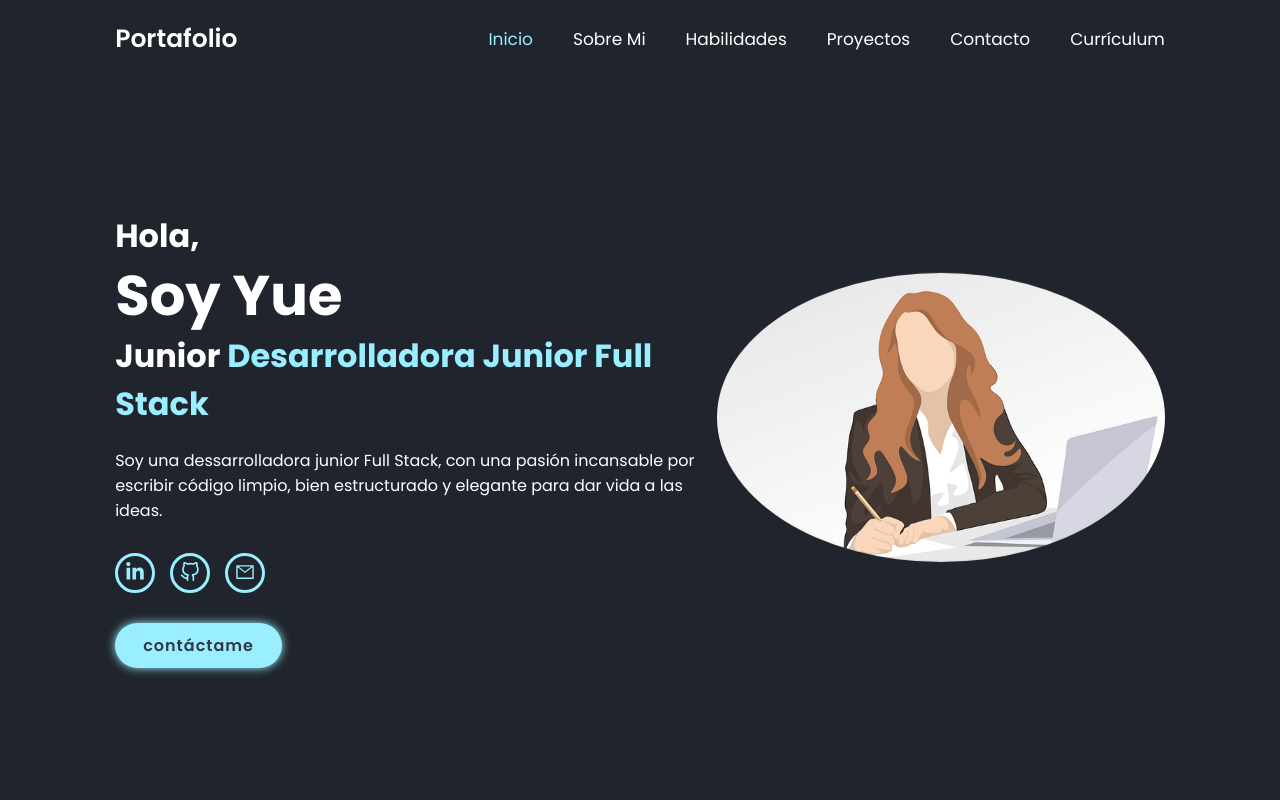
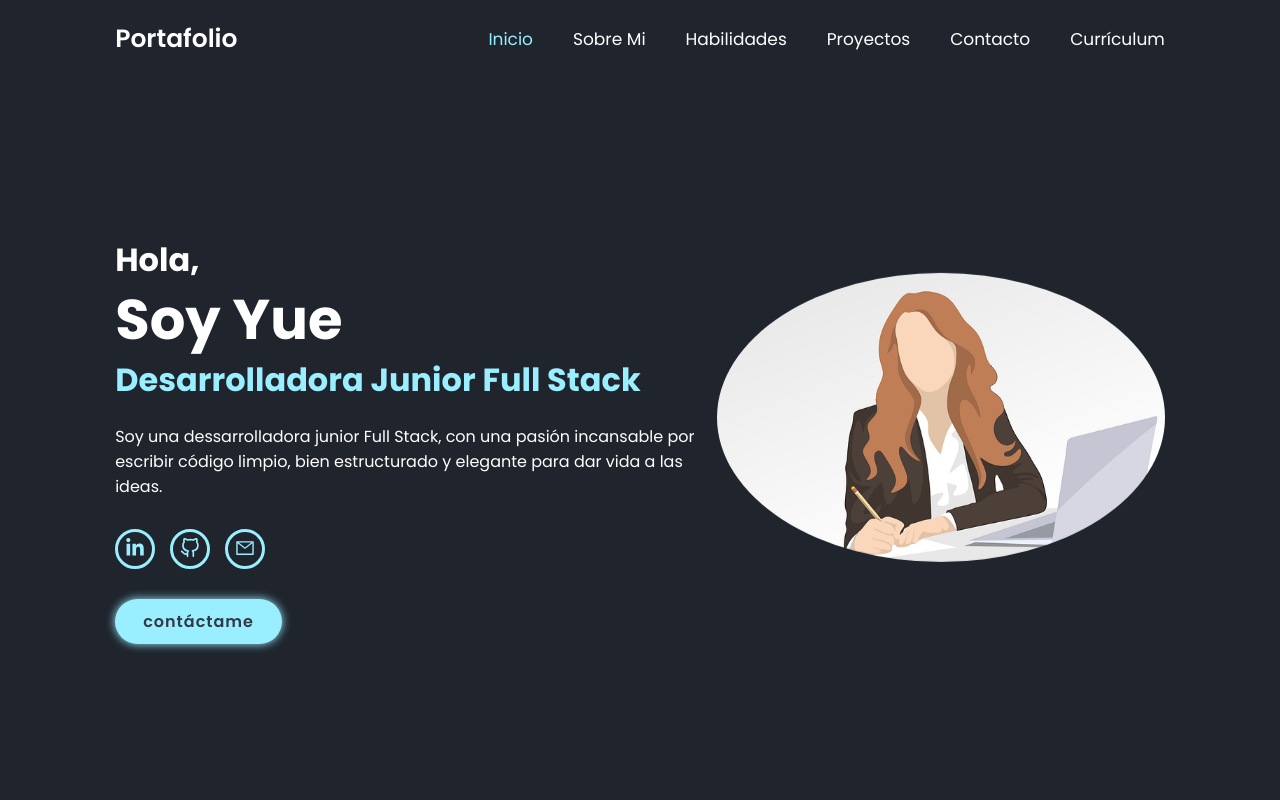
Before and after one commit to MoonBrillante/Portfolio_React, a React (Vite) app: page / in a window 1280 px wide. Shown: the top 800 px of the page. Built offline with nearby package versions, Linux system fonts and the light colour scheme; no server answers.

Commit message:
Update Home.jsx

```diff
--- a/src/components/Home.jsx
+++ b/src/components/Home.jsx
@@ -14,7 +14,7 @@ const Home = () => {
 <div className="home-content">
             <h3>Hola,</h3>
             <h1>Soy Yue</h1>
-            <h3>Junior<span className="multiple-text"> Desarrolladora Junior Full Stack</span></h3>
+            <h3><span className="multiple-text"> Desarrolladora Junior Full Stack</span></h3>
         <p>Soy una dessarrolladora junior Full Stack, con una pasión incansable por escribir código limpio, bien estructurado y elegante para dar vida a las ideas.</p>
         <div className='social-media'>
             <a href="https://www.linkedin.com/in/yueming-zhang-7a6a63b8/" target="_blank"><i className='linkedin' ><FaLinkedinIn/></i></a>
```
